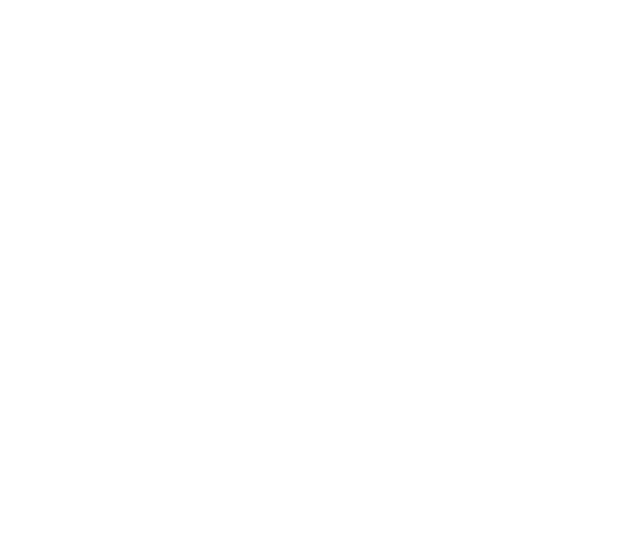
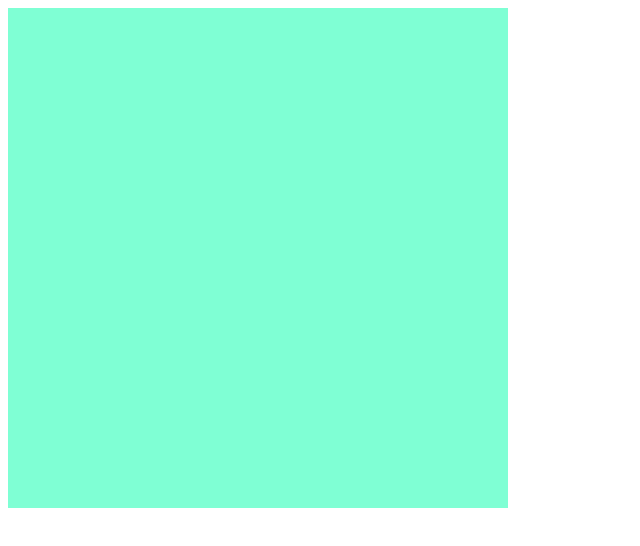
Before and after one commit to joshuagiowayasebrands/seb-mt-marianatek-iframe-sb, a plain HTML site: page index.html in a window 1280 px wide. Shown: the whole page, without its empty margins (0-640 px from the left). Drawn offline with Linux system fonts and the light colour scheme.

Commit message:
added style

```diff
--- a/index.html
+++ b/index.html
@@ -7,7 +7,7 @@
 
 <body>
     <!-- <div data-mariana-integrations="/account"></div> -->
-    <div id="main"></div>
+    <div id="main" style="height:500px; width: 500px; background-color: aquamarine;"></div>
 
     <!-- <script>
         (function () {
```
